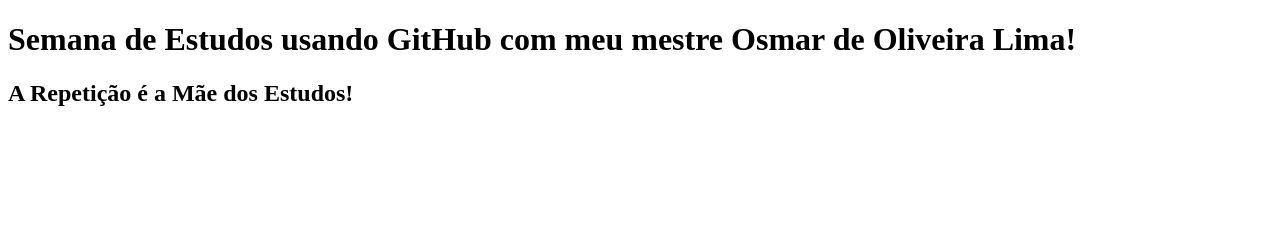
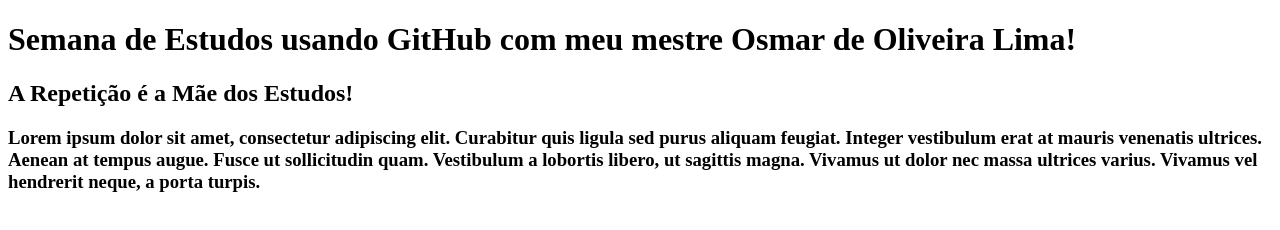
Before and after one commit to RenatoOsmar/Reposit-test, a plain HTML site: page index.html in a window 1280 px wide. Drawn offline with Linux system fonts and the light colour scheme.

Commit message:
terceiro commit

```diff
--- a/index.html
+++ b/index.html
@@ -9,5 +9,10 @@
 <body>
     <h1>Semana de Estudos usando GitHub com meu mestre Osmar de Oliveira Lima!</h1>
     <h2>A Repetição é a Mãe dos Estudos!</h2>
+    <H3>Lorem ipsum dolor sit amet, consectetur adipiscing elit. Curabitur quis ligula sed purus aliquam feugiat.
+        Integer vestibulum erat at mauris venenatis ultrices. Aenean at tempus augue.
+        Fusce ut sollicitudin quam. Vestibulum a lobortis libero, ut sagittis magna.
+         Vivamus ut dolor nec massa ultrices varius. Vivamus vel hendrerit neque,
+          a porta turpis.</H3>
 </body>
 </html>
```
